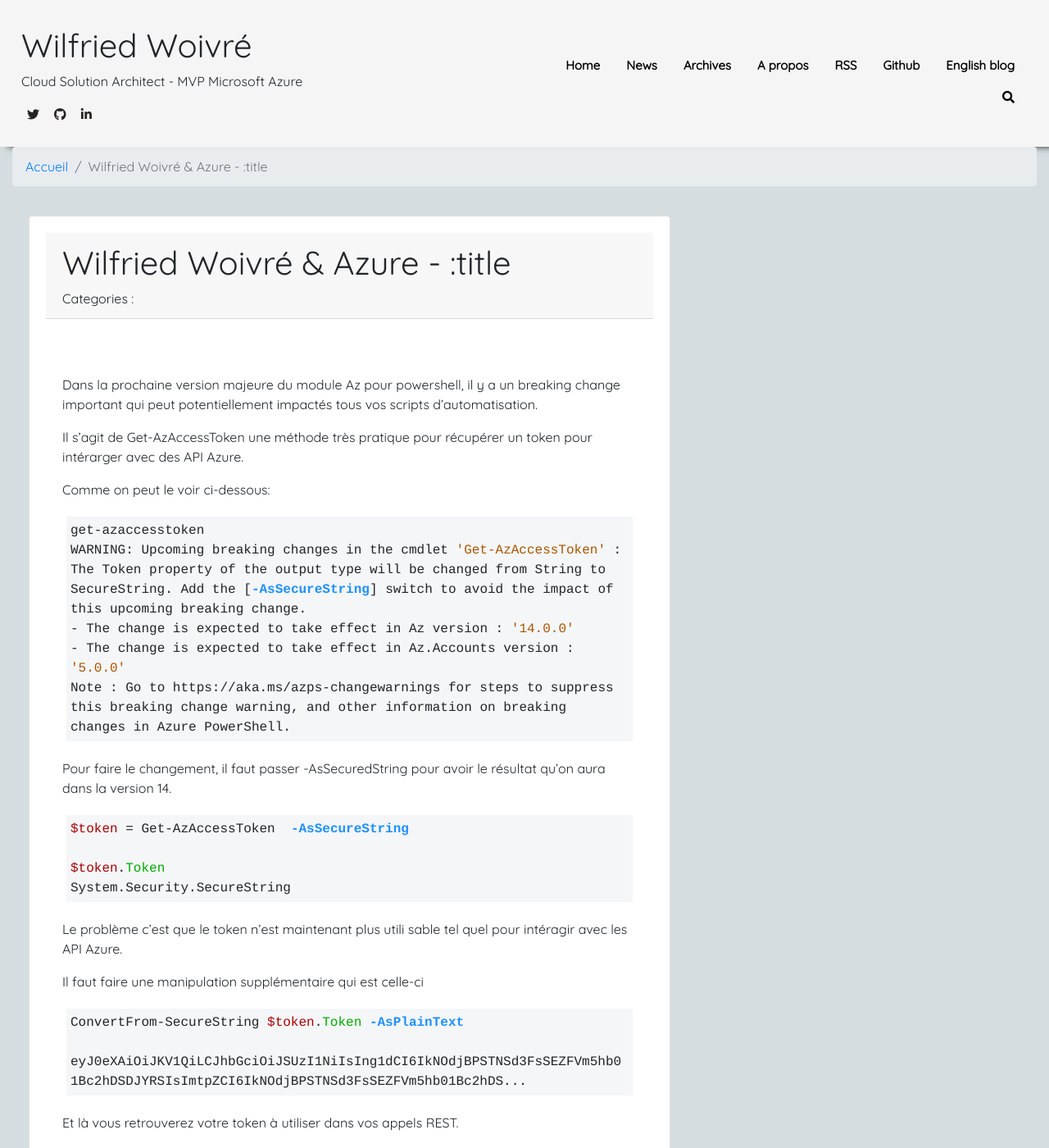
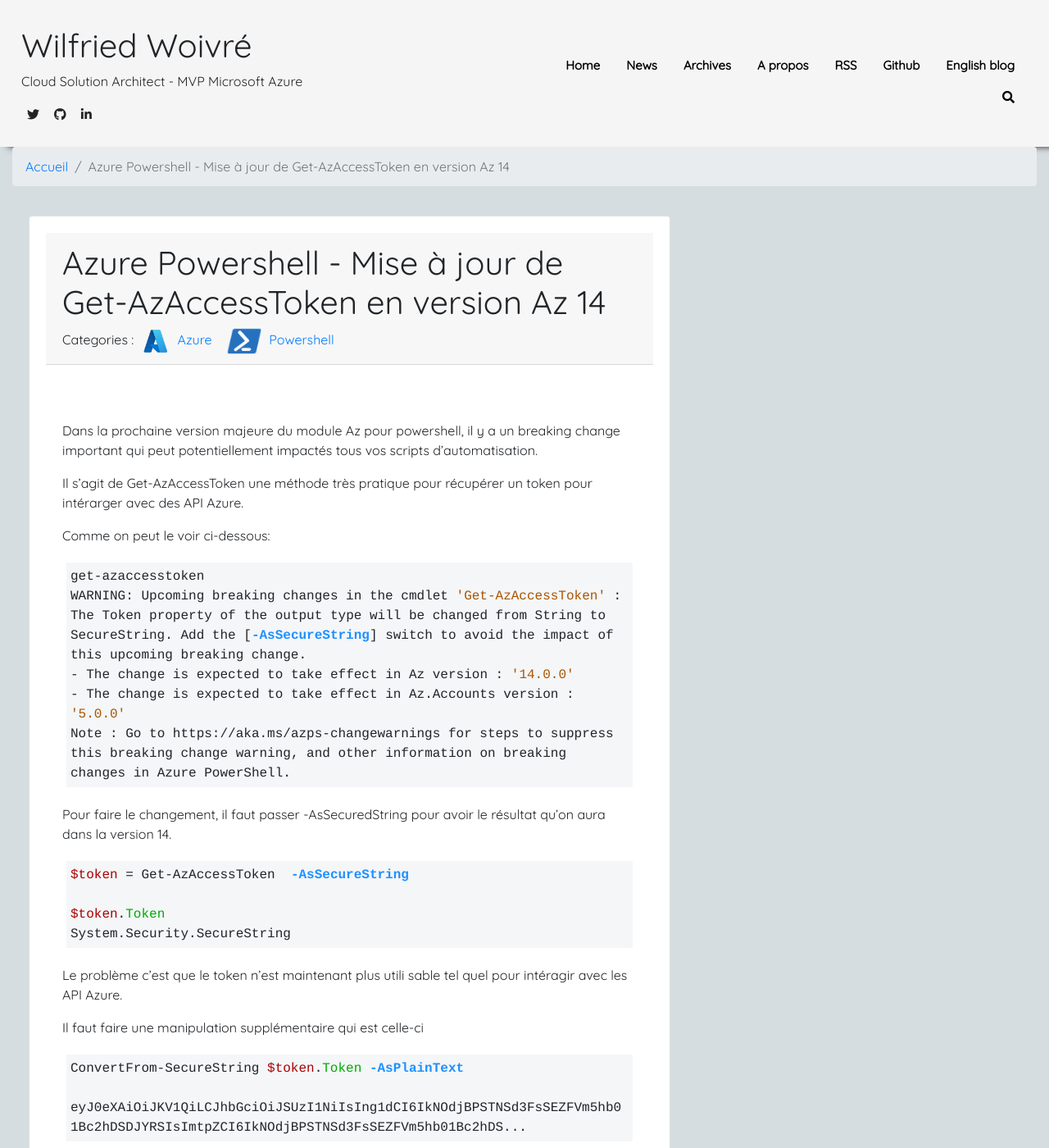
Before and after one commit to wilfriedwoivre/wilfriedwoivre.github.io, a Jekyll site: the page built from _posts/2025-04-17-azure-powershell-mise-a-jour-de-getazaccesstoken-en-version-az-14.md, in a window 1280 px wide and 1400 px high. Shown: the whole window at 82% size. Built offline with Jekyll 4.4.1, drawn with Linux system fonts in a browser that asks for light colours; nearby versions of some CDN libraries; our own code applies the rules of GitHub Pages for plain Markdown files; some of the changed text lies outside the part shown.

Commit message:
update post

```diff
--- a/_posts/2025-04-17-azure-powershell-mise-a-jour-de-getazaccesstoken-en-version-az-14.md
+++ b/_posts/2025-04-17-azure-powershell-mise-a-jour-de-getazaccesstoken-en-version-az-14.md
@@ -2,7 +2,7 @@
 layout: post
 title: Azure Powershell - Mise à jour de Get-AzAccessToken en version Az 14
 date: 2025-04-17
-categories: [ "Azure", "Powershell ]
+categories: [ "Azure", "Powershell" ]
 comments_id: 201
 ---
 
```
